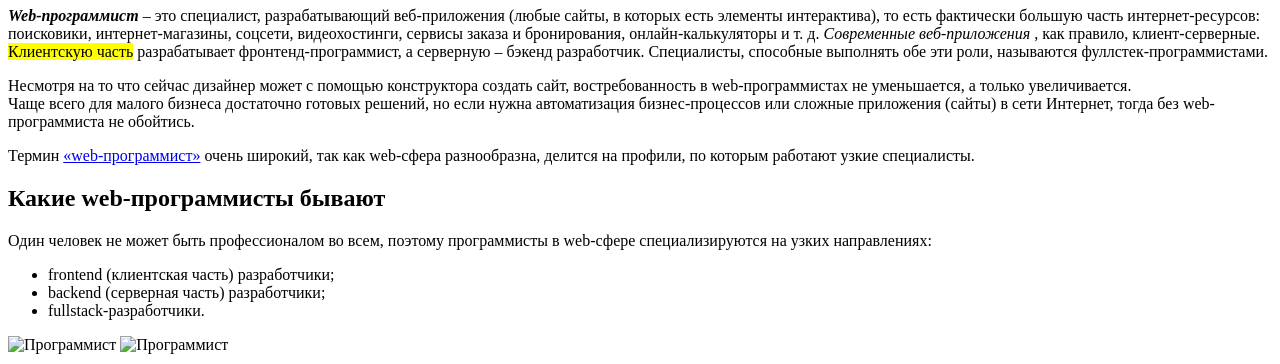
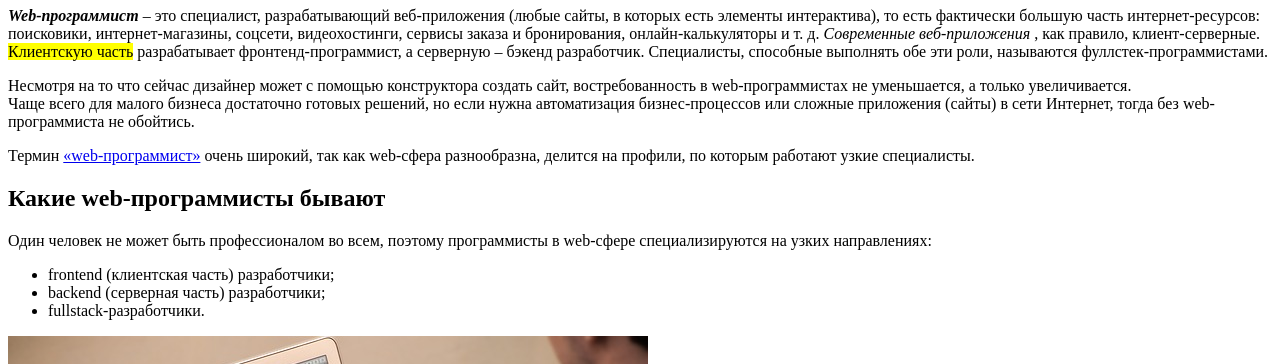
Before and after one commit to Zhanna7757/test_page, a plain HTML site: page index.html in a window 1280 px wide. Shown: the part 73-437 px from the top of the page. Drawn offline with Linux system fonts and the light colour scheme; the site is published under a folder, as on GitHub Pages, so addresses that start at the root find nothing.

Commit message:
Картинка

```diff
--- a/index.html
+++ b/index.html
@@ -48,8 +48,8 @@
 
 
     </p>
-    <img src="/img/web.jpg" alt="Программист" title="Картинка">
-    <img src="../img/web.jpg" alt="Программист">
+    <img src="img/web.jpg" alt="Программист" title="Картинка">
+    <img src="img/web.jpg" alt="Программист">
     <p>
         <a class="link_red_big" href="//delfa72.ru" download target="_blank">
             <img src="img/shb-logo.svg" alt="Логотип Дельфы">
```
